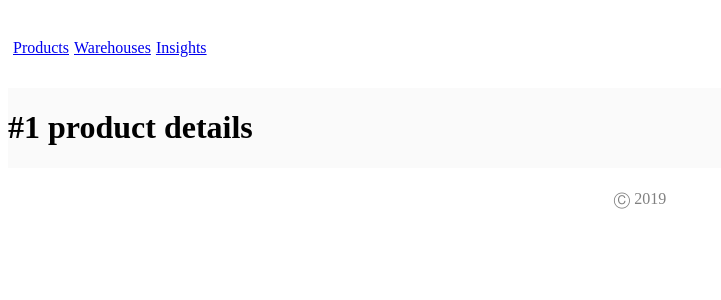
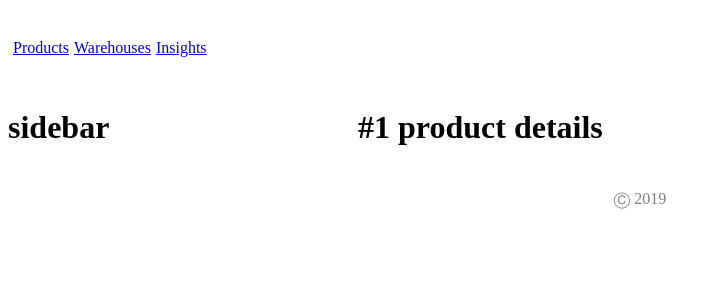
Before and after one commit to amankkg/test-ideal-robot, a Next.js app: page /p/1 in a window 1280 px wide. Shown: the top 300 px of the page, without its empty margins (0-721 px from the left). Built offline with nearby package versions, Linux system fonts and the light colour scheme.

Commit message:
add template for details page

```diff
--- a/pages/p/[id]/index.tsx
+++ b/pages/p/[id]/index.tsx
@@ -1,15 +1,15 @@
 import * as React from 'react'
 import {useRouter} from 'next/router'
 
-import {Main} from 'templates'
+import {Details} from 'templates'
 
 const ProductPage = () => {
   const router = useRouter()
 
   return (
-    <Main>
+    <Details sidebar={<h1>sidebar</h1>}>
       <h1>#{router.query.id} product details</h1>
-    </Main>
+    </Details>
   )
 }
 
--- a/pages/wh/index.tsx
+++ b/pages/wh/index.tsx
@@ -9,17 +9,17 @@ const WarehousesPage = () => (
     <ul>
       <li>
         <Link href="/wh/[id]" as="/wh/1">
-          warehouse #1
+          <a>warehouse #1</a>
         </Link>
       </li>
       <li>
         <Link href="/wh/[id]" as="/wh/2">
-          warehouse #2
+          <a>warehouse #2</a>
         </Link>
       </li>
       <li>
         <Link href="/wh/[id]" as="/wh/3">
-          warehouse #3
+          <a>warehouse #3</a>
         </Link>
       </li>
     </ul>
--- /dev/null
+++ b/templates/details.tsx
@@ -0,0 +1,46 @@
+import * as React from 'react'
+import styled from 'styled-components'
+
+import {Header, Footer} from 'organisms'
+
+const Root = styled.div`
+  display: grid;
+  align-content: space-between;
+  grid-template:
+    'header header' 80px
+    'sidebar main' 1fr
+    'footer footer' 40px
+    / 350px 1fr;
+`
+
+const HeaderArea = styled(Header)`
+  grid-area: header;
+  align-self: start;
+`
+
+const SidebarArea = styled.div`
+  grid-area: sidebar;
+`
+
+const MainArea = styled.div`
+  grid-area: main;
+`
+
+const FooterArea = styled(Footer)`
+  grid-area: footer;
+  justify-self: center;
+  align-self: end;
+`
+
+type Props = {sidebar?: React.ReactNode; children?: React.ReactNode}
+
+const Details = ({sidebar, children}: Props) => (
+  <Root>
+    <HeaderArea />
+    <SidebarArea>{sidebar}</SidebarArea>
+    <MainArea>{children}</MainArea>
+    <FooterArea />
+  </Root>
+)
+
+export {Details}
--- a/templates/index.ts
+++ b/templates/index.ts
@@ -1 +1,2 @@
 export * from './main'
+export * from './details'
```
